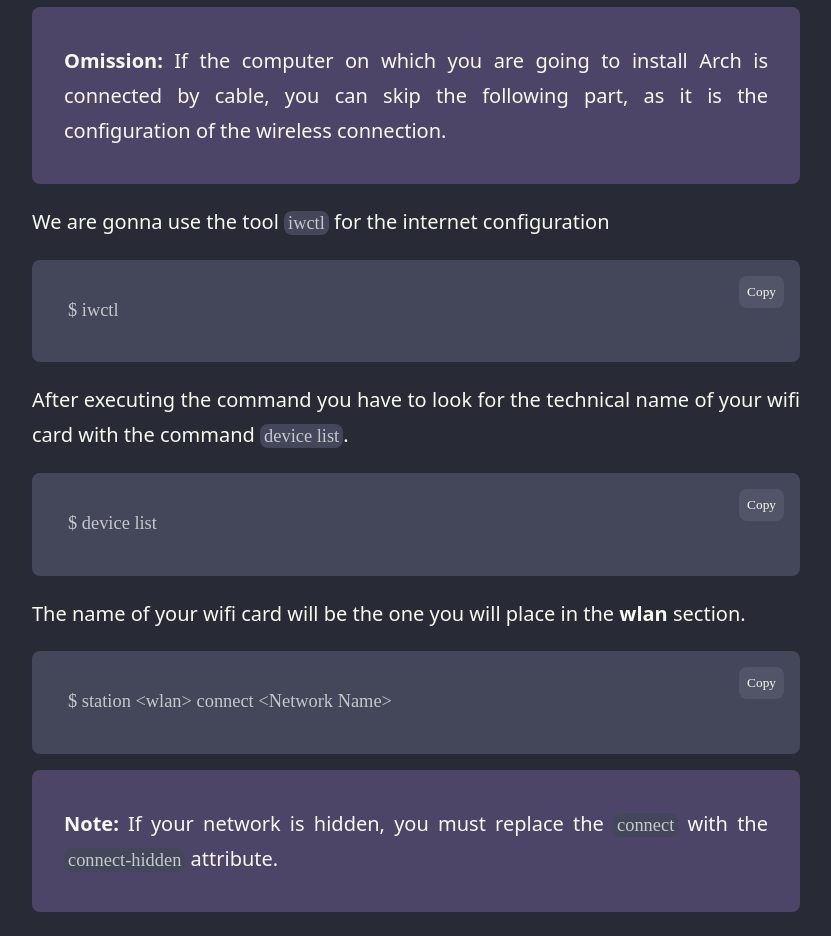
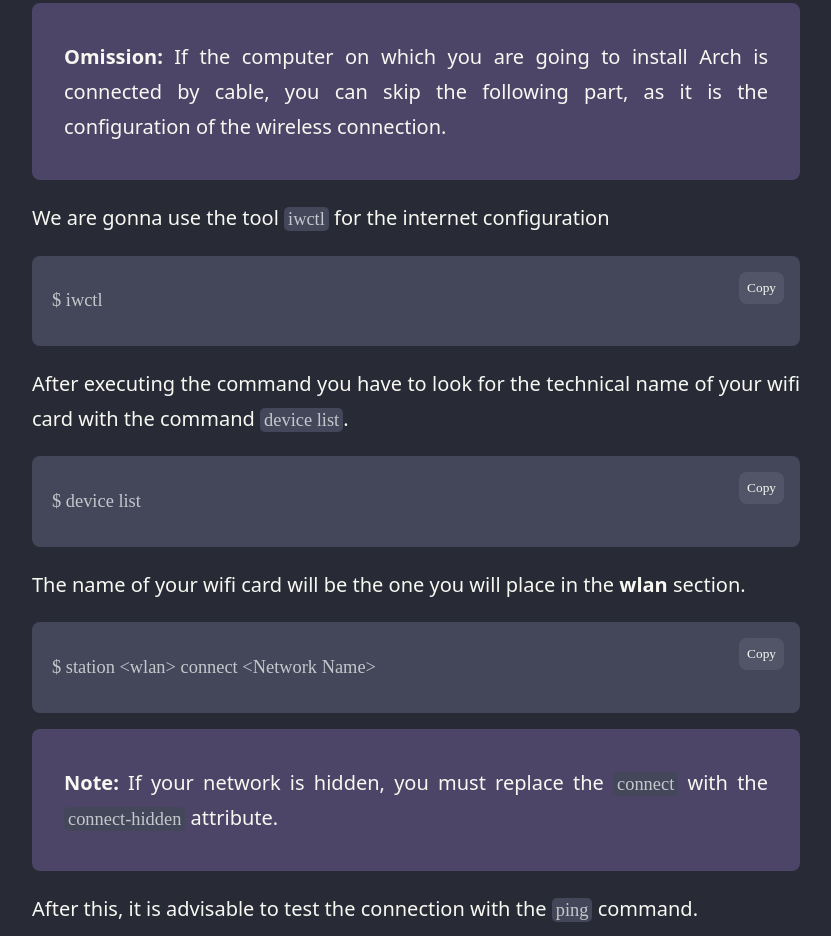
Before and after one commit to druxorey/druxorey.github.io, a plain HTML site: page blog/cozy-guides/install-arch-linux.html in a window 1280 px wide. Shown: the part 2611-3547 px from the top of the page, without its empty margins (224-1055 px from the left). Drawn offline with Linux system fonts and the light colour scheme.

Commit message:
fix(style): improve spacing and border-radius consistency

```diff
--- a/static/styles/post.css
+++ b/static/styles/post.css
@@ -18,7 +18,6 @@
 	font-size: var(--font-text-1);
     line-height: var(--size-line-height);
 	color: var(--color-foreground-1);
-	margin-top: var(--size-paragraph-separation);
 }
 
 code {
@@ -26,13 +25,13 @@
 	font-size: var(--font-text-2);
     background-color: var(--color-background-2);
     color: var(--color-foreground-3);
-    padding: 2px 4px;
-    border-radius: var(--size-border-radius);
+    padding: 2px 4px 2px 4px;
+    border-radius: 5px;
 }
 
 pre {
+    padding: 1rem;
     background-color: var(--color-background-2);
-    padding: 1rem 2rem 1rem 2rem;
     border-radius: var(--size-border-radius);
     white-space: pre-wrap;
     word-wrap: break-word;
@@ -70,7 +69,6 @@
 	position: relative;
     overflow-x: auto;
     background-color: var(--color-background-2);
-	line-height: var(--size-line-height);
     border-radius: var(--size-border-radius);
 }
 
```
